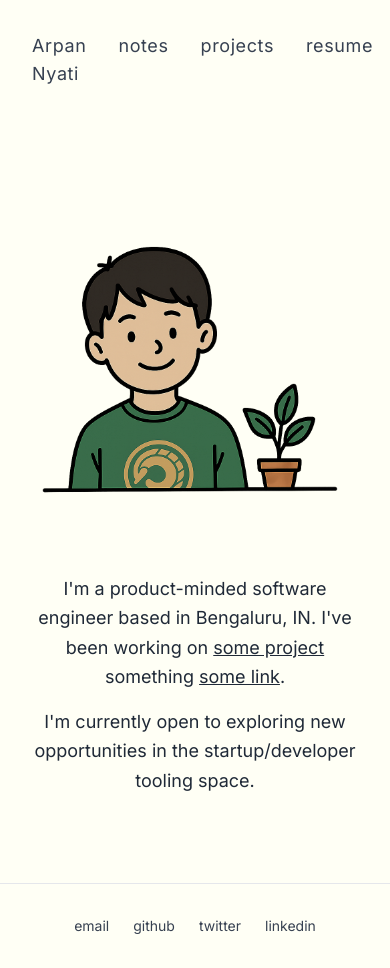
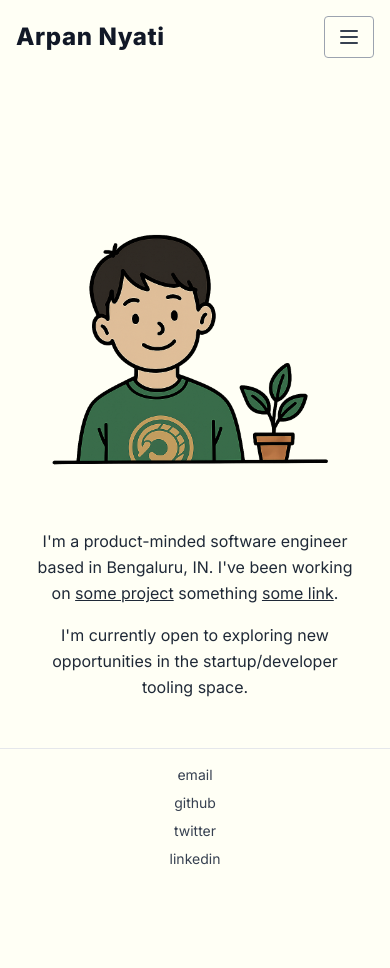
Before and after one commit to arpan-ny/arpan-ny.github.io, a React app: page / in a window 390 px wide. After the commit the page ends 885 px from the top, so only its background shows below. Built offline with nearby package versions, Linux system fonts and the light colour scheme; a web font is replaced by a local one.

Commit message:
responsive

```diff
--- a/src/App.tsx
+++ b/src/App.tsx
@@ -16,7 +16,7 @@ const App: React.FC = () => {
         style={{ backgroundColor: "var(--app-background-color)" }}
       >
         <Header />
-        <main className="flex-grow flex items-center justify-center pt-20 md:pt-0">
+        <main className="flex-grow flex items-center justify-center pt-20 md:pt-0 px-2 sm:px-4">
           {" "}
           {/* pt-20 to ensure content starts below fixed header */}
           <Routes>
--- a/src/components/Footer.tsx
+++ b/src/components/Footer.tsx
@@ -2,8 +2,8 @@ import React from 'react';
 
 const Footer: React.FC = () => {
   return (
-    <footer className="w-full p-8 text-center bg-transparent border-t border-gray-200 mt-16"> {/* Removed bg-gray-800, added border */}
-      <div className="flex justify-center space-x-6 text-gray-700 text-sm">
+    <footer className="w-full p-4 md:p-8 text-center bg-transparent border-t border-gray-200 mt-8 md:mt-16">
+      <div className="flex flex-col md:flex-row justify-center items-center space-y-2 md:space-y-0 md:space-x-6 text-gray-700 text-sm">
         <a href="mailto:work.arpannyati@gmail.com" className="hover:text-blue-500 transition-colors duration-200">email</a>
         <a href="https://github.com/your-github" target="_blank" rel="noopener noreferrer" className="hover:text-blue-500 transition-colors duration-200">github</a>
         <a href="https://twitter.com/your-twitter" target="_blank" rel="noopener noreferrer" className="hover:text-blue-500 transition-colors duration-200">twitter</a>
--- a/src/components/Header.tsx
+++ b/src/components/Header.tsx
@@ -2,14 +2,14 @@ import React from "react";
 import { Link } from "react-router-dom";
 
 const Header: React.FC = () => {
+  const [menuOpen, setMenuOpen] = React.useState(false);
+
   return (
-    <header className="absolute top-0 left-0 right-0 p-8 flex justify-between items-center z-10">
+    <header className="fixed top-0 left-0 right-0 p-4 md:p-8 flex justify-between items-center z-10 ">
       <div className="text-gray-900 font-extrabold text-2xl tracking-wide">
-        <ul className="flex space-x-8 text-lg font-medium text-gray-700">
-          <li>
         <Link to="/">Arpan Nyati</Link>
-          </li>
-          <nav>
+      </div>
+      <nav className="hidden md:block">
         <ul className="flex space-x-8 text-lg font-medium text-gray-700">
           <li>
             <Link
@@ -37,8 +37,61 @@ const Header: React.FC = () => {
           </li>
         </ul>
       </nav>
+      {/* Hamburger for mobile */}
+      <button
+        className="md:hidden flex items-center px-3 py-2 border rounded text-gray-700 border-gray-400 hover:text-gray-500 hover:border-gray-500"
+        onClick={() => setMenuOpen(!menuOpen)}
+        aria-label="Toggle menu"
+      >
+        <svg
+          className="h-6 w-6"
+          fill="none"
+          stroke="currentColor"
+          viewBox="0 0 24 24"
+          xmlns="http://www.w3.org/2000/svg"
+        >
+          <path
+            strokeLinecap="round"
+            strokeLinejoin="round"
+            strokeWidth={2}
+            d="M4 6h16M4 12h16M4 18h16"
+          />
+        </svg>
+      </button>
+      {/* Mobile menu */}
+      {menuOpen && (
+        <div className="absolute top-full left-0 w-full z-20">
+          <ul className="flex flex-col items-center py-4 space-y-2 text-lg font-medium text-gray-700">
+            <li>
+              <Link
+                to="/notes"
+                className="block w-full px-4 py-2 hover:text-blue-500"
+                onClick={() => setMenuOpen(false)}
+              >
+                notes
+              </Link>
+            </li>
+            <li>
+              <Link
+                to="/projects"
+                className="block w-full px-4 py-2 hover:text-blue-500"
+                onClick={() => setMenuOpen(false)}
+              >
+                projects
+              </Link>
+            </li>
+            <li>
+              <Link
+                to="/resume"
+                className="block w-full px-4 py-2 hover:text-blue-500"
+                onClick={() => setMenuOpen(false)}
+              >
+                resume
+              </Link>
+            </li>
           </ul>
         </div>
+      )}
     </header>
   );
 };
--- a/src/pages/HomePage.tsx
+++ b/src/pages/HomePage.tsx
@@ -3,16 +3,14 @@ import illustration from "../assets/images/arpan.png";
 
 const HomePage: React.FC = () => {
   return (
-    <div className="flex-grow flex items-center justify-center p-6 mt-20 md:mt-0">
-      {" "}
-      {/* mt-20 to push content down below header */}
+    <div className="flex-grow flex items-center justify-center p-4 sm:p-6 mt-20 md:mt-0">
       <div className="flex flex-col items-center max-w-4xl w-full text-center">
         <img
           src={illustration}
           alt="Arpan Nyati Illustration"
-          className="w-full max-w-md md:max-w-lg lg:max-w-xl mb-12"
+          className="w-full max-w-xs sm:max-w-md md:max-w-lg lg:max-w-xl mb-8 sm:mb-12"
         />
-        <div className="text-gray-800 text-lg md:text-xl leading-relaxed max-w-2xl">
+        <div className="text-gray-800 text-base sm:text-lg md:text-xl leading-relaxed max-w-2xl px-2 sm:px-0">
           <p className="mb-4">
             I'm a product-minded software engineer based in Bengaluru, IN. I've
             been working on{" "}
--- a/src/pages/NotFoundPage.tsx
+++ b/src/pages/NotFoundPage.tsx
@@ -3,20 +3,20 @@ import { Link } from 'react-router-dom';
 
 const NotFoundPage: React.FC = () => {
   return (
-    <div className="min-h-screen bg-gray-50 flex flex-col items-center justify-center p-6 text-center" style={{ backgroundColor: "var(--app-background-color)" }}>
-      <h1 className="text-9xl font-extrabold text-gray-900 mb-4 tracking-tight">
+    <div className="min-h-screen bg-gray-50 flex flex-col items-center justify-center p-4 sm:p-6 text-center" style={{ backgroundColor: "var(--app-background-color)" }}>
+      <h1 className="text-6xl sm:text-9xl font-extrabold text-gray-900 mb-4 tracking-tight">
         404
       </h1>
-      <p className="text-3xl md:text-4xl font-semibold text-gray-800 mb-6">
+      <p className="text-2xl sm:text-3xl md:text-4xl font-semibold text-gray-800 mb-6">
         Page Not Found
       </p>
-      <p className="text-lg md:text-xl text-gray-700 mb-8 max-w-md leading-relaxed">
+      <p className="text-base sm:text-lg md:text-xl text-gray-700 mb-8 max-w-md leading-relaxed">
         Oops! It looks like the page you're trying to reach doesn't exist.
         Perhaps you typed the address incorrectly, or the page has moved.
       </p>
       <Link
         to="/"
-        className="inline-flex items-center px-6 py-3 border border-transparent text-base font-medium rounded-full shadow-sm text-white bg-gray-600 hover:bg-gray-700 focus:outline-none focus:ring-2 focus:ring-offset-2 focus:ring-blue-500 transition-all duration-300 transform hover:scale-105"
+        className="inline-flex items-center px-4 sm:px-6 py-2 sm:py-3 border border-transparent text-base font-medium rounded-full shadow-sm text-white bg-gray-600 hover:bg-gray-700 focus:outline-none focus:ring-2 focus:ring-offset-2 focus:ring-blue-500 transition-all duration-300 transform hover:scale-105"
       >
         Go to Homepage
       </Link>
--- a/src/pages/NotesPage.tsx
+++ b/src/pages/NotesPage.tsx
@@ -2,10 +2,8 @@ import React from "react";
 
 const NotesPage: React.FC = () => {
   return (
-    <div
-      className="flex-grow flex items-center justify-center p-6 mt-20 md:mt-0"
-    >
-      <h1 className="text-4xl font-bold text-gray-800">
+    <div className="flex-grow flex items-center justify-center p-4 sm:p-6 mt-20 md:mt-0">
+      <h1 className="text-2xl sm:text-4xl font-bold text-gray-800 text-center">
         Notes Section (Under Construction)
       </h1>
     </div>
--- a/src/pages/ProjectsPage.tsx
+++ b/src/pages/ProjectsPage.tsx
@@ -2,8 +2,8 @@ import React from 'react';
 
 const ProjectsPage: React.FC = () => {
   return (
-    <div className="flex-grow flex items-center justify-center p-6 mt-20 md:mt-0">
-      <h1 className="text-4xl font-bold text-gray-800">Projects Section (Coming Soon!)</h1>
+    <div className="flex-grow flex items-center justify-center p-4 sm:p-6 mt-20 md:mt-0">
+      <h1 className="text-2xl sm:text-4xl font-bold text-gray-800 text-center">Projects Section (Coming Soon!)</h1>
     </div>
   );
 };
--- a/src/pages/ResumePage.tsx
+++ b/src/pages/ResumePage.tsx
@@ -2,8 +2,8 @@ import React from 'react';
 
 const ResumePage: React.FC = () => {
   return (
-    <div className="flex-grow flex items-center justify-center p-6 mt-20 md:mt-0">
-      <h1 className="text-4xl font-bold text-gray-800">Resume Section (Coming Soon!)</h1>
+    <div className="flex-grow flex items-center justify-center p-4 sm:p-6 mt-20 md:mt-0">
+      <h1 className="text-2xl sm:text-4xl font-bold text-gray-800 text-center">Resume Section (Coming Soon!)</h1>
     </div>
   );
 };
```
Lines whose indentation alone changed are shown as unchanged.
